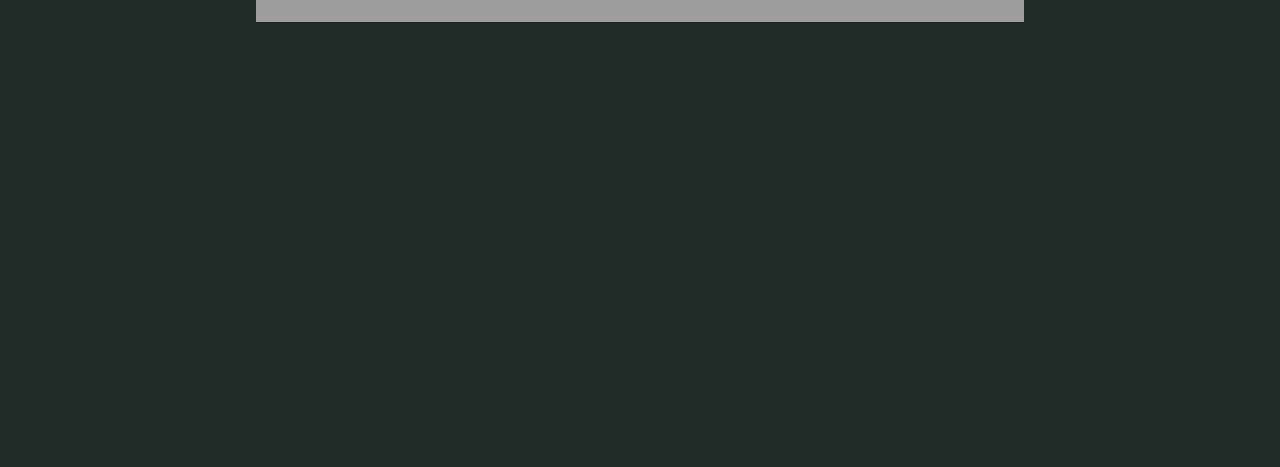
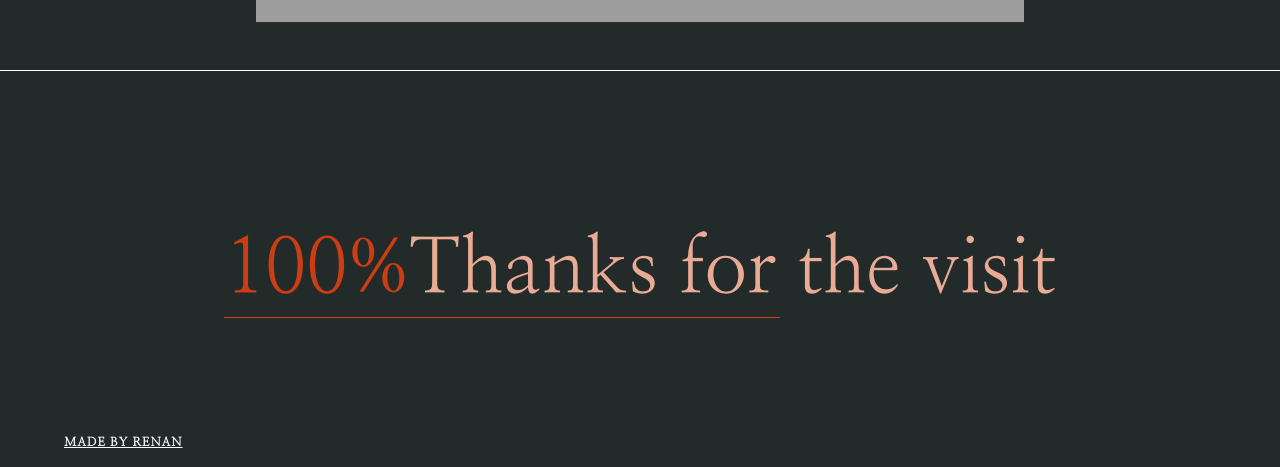
Before and after one commit to renansouza12/react-simple-website, a React (Vite) app: page / in a window 1280 px wide. Shown: the part 2666-3133 px from the top of the page. Before the commit the page ends 2736 px from the top, so only its background shows below. Built offline with nearby package versions, Linux system fonts and the light colour scheme; grey boxes are pictures that could not be loaded; the HTML template or start-up script is replaced by a standard one.

Commit message:
feat: add footer section

```diff
--- a/src/App.tsx
+++ b/src/App.tsx
@@ -1,4 +1,5 @@
 import Content from './components/Content/Content'
+import Footer from './components/Footer/Footer'
 import Hero from './components/Hero/Hero'
 import Introduction from './components/Introduction/Introduction'
 import Header from './components/header/Header'
@@ -11,6 +12,7 @@ export default function App() {
       <Hero/>
       <Introduction/>
       <Content/>
+      <Footer/>
     </div>
   )
 }
--- /dev/null
+++ b/src/components/Footer/Footer.scss
@@ -0,0 +1,38 @@
+footer{
+    height: 50vh;
+    display: flex;
+    justify-content: center;
+    align-items: center;
+    border-top: 1px solid var(--White);
+    position: relative;
+    span{
+        color: var(--Red);
+        font-size: 6vw;
+        position: relative;
+
+        &::after{
+            position: absolute;
+            content: '';
+            height: 1px;
+            width: 300%;
+            background-color: var(--Red);
+            bottom: 0%;
+            left: 0%;
+        }
+    }
+
+    h2{
+        font-size: 6vw;
+        color: var(--text-color);
+        font-weight: 100;
+    }
+
+    p{
+        position: absolute;
+        left: 5%;
+        bottom: 5%;
+        color: var(--White);
+        font-weight: bold;
+        text-decoration: underline;
+    }
+}
--- /dev/null
+++ b/src/components/Footer/Footer.tsx
@@ -0,0 +1,15 @@
+import './Footer.scss'
+
+export default function Footer(){
+    return (
+        <footer>
+            <span>100%</span>
+            <h2>Thanks for the visit </h2>
+
+            <a href="https://github.com/renansouza12" target='_blank'>
+                <p>Made By Renan</p>
+            </a>
+
+        </footer>
+    )
+}
```
